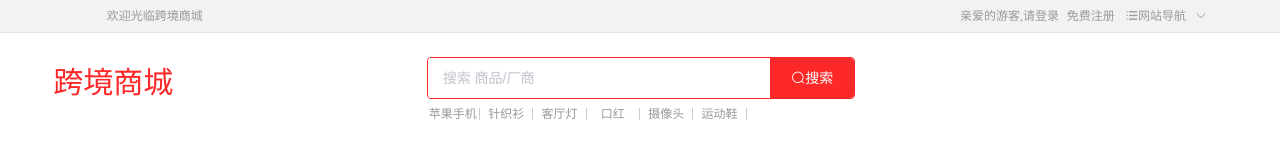
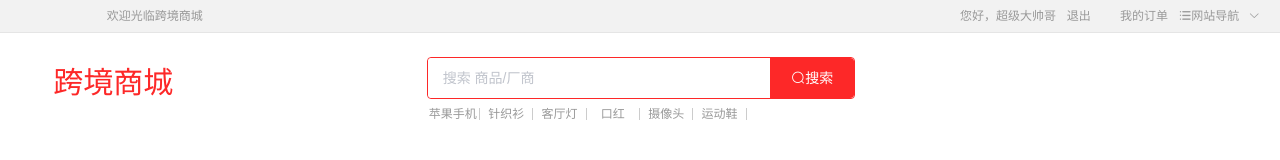
Before and after one commit to Shaun-Zhang0/mbc_mall, a Vue app: page /mall/order in a window 1280 px wide. Shown: the top 160 px of the page. Built offline with nearby package versions, Linux system fonts and the light colour scheme.

Commit message:
Update header.vue

```diff
--- a/src/components/mall/index/header.vue
+++ b/src/components/mall/index/header.vue
@@ -2,7 +2,7 @@
  * @Author: Shaun.Zhang
  * @Date: 2019-02-13 14:57:50
  * @Last Modified by: Shaun.Zhang
- * @Last Modified time: 2019-03-02 19:43:42
+ * @Last Modified time: 2019-03-03 20:57:18
  */
 <template>
     <div>
@@ -16,11 +16,27 @@
             <el-col :xs="0" :sm="11" :md="12" :lg="14" :xl="13">&nbsp;</el-col>
             <el-col :xs="4" :sm="2" :md="3" :lg="2" :xl="2">
                 <span v-show="login_status == false" class="header_items" @click="login">亲爱的游客,请登录</span>
-                <span v-show="login_status == true" class="header_items">您好，{{login_name}}</span>
+                <span v-show="login_status == true" class="header_items">您好，{{login_name}} </span>
+
             </el-col>
+
+            <el-col v-show="login_status == true" :span="1">
+                <el-popover placement="bottom" width="80" v-model="logout_visible">
+                    <p>您是否确定要注销当前账号</p>
+                    <div style="text-align: right; margin: 0">
+                        <el-button type="button" size="mini" @click="logout">确定</el-button>
+                        <el-button type="primary" size="mini" @click="logout_visible = false">取消</el-button>
+                    </div>
+                    <span class="header_items" slot="reference" style="margin-right:20px;cursor: pointer;">退出</span>
+                </el-popover>
+
+            </el-col>
+
             <el-col :xs="4" :sm="2" :md="2" :lg="1" :xl="2">
                 <span class="header_items" v-show="login_status == false">免费注册</span>
-                <span class="header_items" v-show="login_status == true">我的订单</span>
+                <router-link to="/mall/myorderlist" tag="span">
+                    <span class="header_items" v-show="login_status == true">我的订单</span>
+                </router-link>
             </el-col>
             <el-col :xs="8" :sm="3" :md="3" :lg="2" :xl="2">
                 &nbsp;
@@ -236,7 +252,7 @@
   text-align: center;
 }
 .header_items:hover {
-  color: rgb(247, 34, 34);
+  /* color: rgb(247, 34, 34); */
 }
 .header_menu {
   background-color: white;
@@ -274,9 +290,13 @@ export default {
   data() {
     return {
       expand: false,
-      login_status: false,
-      login_name: "超级大帅哥"
+      login_status: true,
+      login_name: "超级大帅哥",
+      logout_visible: false
     };
+  },
+  created () {
+    this.login_status = true;
   },
   methods: {
     menu_expand() {
@@ -284,6 +304,10 @@ export default {
     },
     login() {
       this.$refs.login_show.dialogForLogin = true;
+    },
+    logout() {
+      this.login_status = false;
+      this.$router.push("/mall/index");
     }
   }
 };
```
